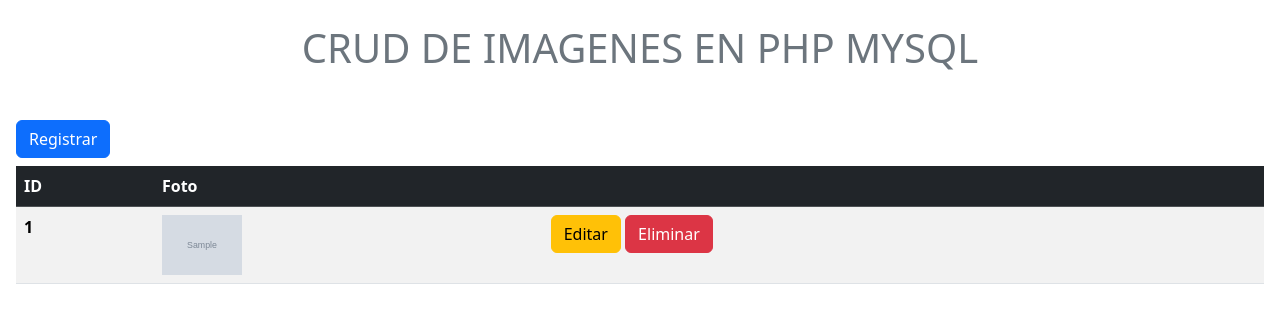
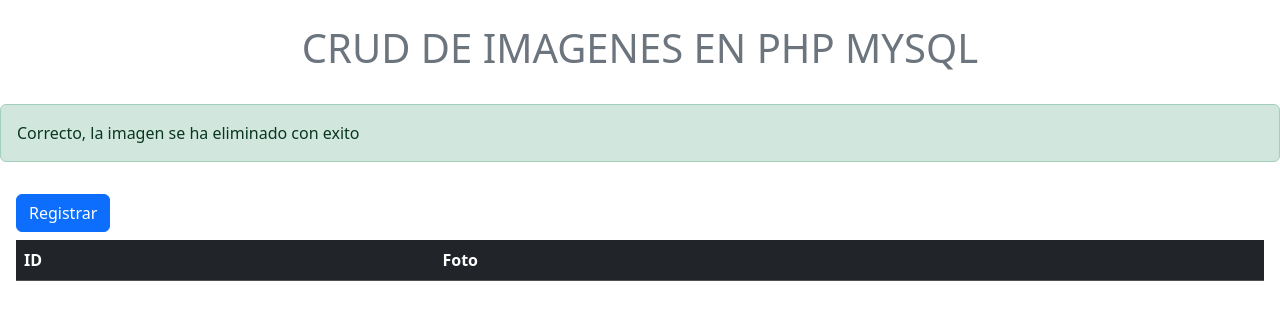
Before and after one commit to LuisAyala770/crud_img, a PHP site: the page made by index.php in a window 1280 px wide. Shown: the top 323 px of the page. Run offline with PHP 8.4, Linux system fonts and the light colour scheme; tables that the repository leaves empty or names only in its code hold one stand-in row (values such as "Sample post"); grey boxes marked "Sample" are stand-in pictures; lists and menus that the app fills with data are empty.

Commit message:
Se agrega el modulo de eliminar imagenes

```diff
--- /dev/null
+++ b/controlador/eliminar.php
@@ -0,0 +1,23 @@
+<?php
+if (!empty($_GET["id"]) and !empty($_GET["nombre"])) {
+    $id = $_GET["id"];
+    $nombre = $_GET["nombre"];
+
+    //Eliminar imagen en el servidor...
+    try {
+        unlink($nombre);
+    } catch (\Throwable $th) {
+        //throw $th;
+    }
+
+    $eliminar = $conexion->query("DELETE FROM img WHERE id=$id");
+
+    if ($eliminar == 1) {
+        echo "<div class='alert alert-success'> Correcto, la imagen se ha eliminado con exito</div>";
+    } else {
+        echo "<div class='alert alert-danger'> Error al eliminar la imagen en el servidor</div>";
+    } ?>
+    <script>
+        history.replaceState(null, null, location.pathname);
+    </script>
+<?php }
--- a/index.php
+++ b/index.php
@@ -14,8 +14,17 @@
     require("modelo/conexion.php");
     require("controlador/registrar.php");
     require("controlador/editar.php");
+    require("controlador/eliminar.php");
     $sql = $conexion->query("SELECT * FROM img");
     ?>
+
+    <script>//Confirmar eliminar imagen...
+        function eliminar(){
+            let res=confirm("Estas seguro de elimar la imagen")
+            return res;
+        }
+    </script>
+
     <div class="p-3 table-responsive">
         <!-- Button trigger modal -->
         <button type="button" class="btn btn-primary mb-2" data-bs-toggle="modal" data-bs-target="#exampleModal">
@@ -57,7 +66,7 @@
                         </td>
                         <td>
                             <a data-bs-toggle="modal" data-bs-target="#modaleditar<?= $datos->id ?>" class="btn btn-warning">Editar<a>
-                                    <a href="" class="btn btn-danger">Eliminar</a>
+                                    <a href="index.php?id=<?= $datos->id ?>&nombre=<?= $datos->foto ?>" class="btn btn-danger" onclick="return eliminar()">Eliminar</a>
                         </td>
                     </tr>
                     <!-- Modal Editar-->
```
Also changed, not shown: archivos/1.jpg (deleted), archivos/10.webp (deleted), archivos/11.webp (deleted), archivos/12.webp (deleted), archivos/13.webp (deleted), archivos/2.webp (deleted), archivos/3.webp (deleted), archivos/4.jpg (deleted), archivos/5.webp (deleted), archivos/6.webp (deleted), archivos/7.webp (deleted), archivos/8.webp (deleted), archivos/9.webp (deleted).
